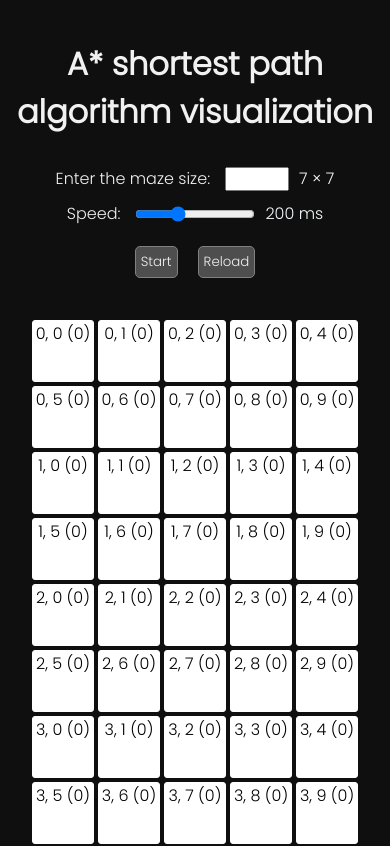
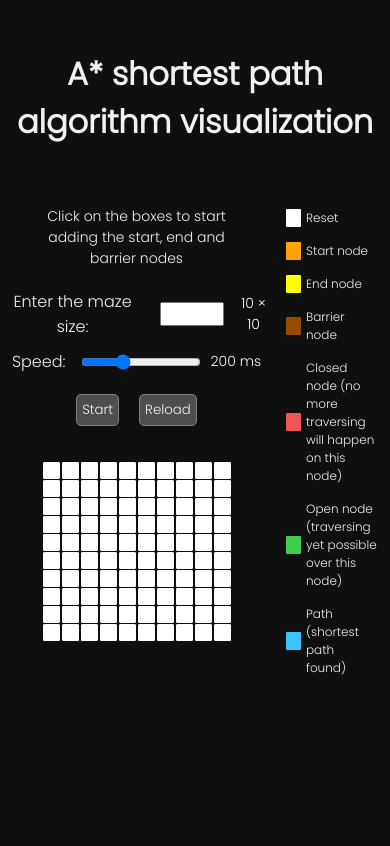
Before and after one commit to prtvi/astar-vis, a React (Create React App) app: page / in a window 390 px wide. Shown: the top 846 px of the page. Built offline with nearby package versions, Linux system fonts and the light colour scheme.

Commit message:
add legend, change UI
grid to be made responsive

```diff
--- a/public/style.css
+++ b/public/style.css
@@ -28,20 +28,24 @@ body {
 
 header {
 	text-align: center;
-	margin-top: 40px;
-	margin-bottom: 10px;
+	margin-top: 50px;
+	margin-bottom: 50px;
 }
 
 header h1 {
 	margin-bottom: 10px;
 }
 
+.form-and-grid {
+	width: 70%;
+	float: left;
+}
+
 /* input form */
 
 .input-form {
 	text-align: center;
-	margin: 10px 0 10px 0;
-	padding: 10px;
+	margin: 10px 0 25px 0;
 }
 
 .form-item {
@@ -52,6 +56,12 @@ header h1 {
 	display: flex;
 	justify-content: center;
 	align-items: center;
+}
+
+.form-item p {
+	width: 80%;
+	font-size: 14px;
+	margin-bottom: 10px;
 }
 
 .form-item input {
@@ -66,6 +76,7 @@ header h1 {
 }
 
 .form-item span {
+	font-size: 14px;
 	color: var(--color-subtext);
 }
 
@@ -88,22 +99,25 @@ header h1 {
 
 /* input form */
 
+/* grid */
+
 .grid {
 	text-align: center;
 }
 
 .row {
 	display: block;
+	height: 18px;
 }
 
 .cell {
 	display: inline-block;
-	width: 60px;
-	height: 60px;
-	margin: 2px;
+	width: 15px;
+	height: 15px;
+	margin: 1px;
 	background-color: var(--color-reset);
 	border: 1px solid var(--color-reset);
-	border-radius: 3px;
+	border-radius: 1px;
 	cursor: pointer;
 }
 
@@ -115,3 +129,36 @@ header h1 {
 .cell.barrier {
 	border: 1px solid var(--color-barrier);
 }
+
+/* grid */
+
+/* legend */
+
+.legend {
+	width: 25%;
+	margin: 10px 10px 10px 0;
+	float: right;
+}
+
+.legend-cell {
+	margin: 3px;
+	margin-bottom: 15px;
+	display: flex;
+	align-items: center;
+	justify-content: center;
+}
+
+.legend-cell div {
+	width: 18px;
+	height: 18px;
+	border-radius: 1px;
+	float: left;
+}
+
+.legend-cell span {
+	font-size: 12px;
+	margin-left: 5px;
+	width: 90%;
+}
+
+/* legend */
--- a/src/App.jsx
+++ b/src/App.jsx
@@ -2,16 +2,16 @@ import React from 'react';
 
 import Grid from './components/Grid';
 import InputForm from './components/InputForm';
+import Legend from './components/Legend';
 
-import { PriorityQueue } from './utils/pq';
+import { PriorityQueue } from './utils/pQueue';
 import {
 	getGrid,
 	getGridStates,
 	cellToCoords,
 	coordsToCell,
+	delay,
 } from './utils/cell';
-
-const delay = ms => new Promise(resolve => setTimeout(resolve, ms));
 
 export default function App() {
 	const [speed, setSpeed] = React.useState(50);
@@ -164,13 +164,22 @@ export default function App() {
 			<header>
 				<h1>A* shortest path algorithm visualization</h1>
 			</header>
+
+			<div className="form-and-grid">
 				<InputForm
 					updateGridOnInput={updateGridOnInput}
 					setGridSize={setGridSize}
 					setSpeed={setSpeed}
 					startVis={startVis}
 				/>
-			<Grid grid={getGridStates(grid)} updateGridOnClick={updateGridOnClick} />
+				<Grid
+					grid={getGridStates(grid)}
+					updateGridOnClick={updateGridOnClick}
+					gridSize={gridSize}
+				/>
+			</div>
+
+			<Legend />
 		</div>
 	);
 }
--- a/src/components/Cell.jsx
+++ b/src/components/Cell.jsx
@@ -67,10 +67,6 @@ export default function Cell(props) {
 	};
 
 	return (
-		<div className="cell" style={getCellStyle()} onClick={cellClickEL}>
-			<p>
-				{y}, {x} ({state})
-			</p>
-		</div>
+		<div className="cell" style={getCellStyle()} onClick={cellClickEL}></div>
 	);
 }
--- a/src/components/Grid.jsx
+++ b/src/components/Grid.jsx
@@ -3,7 +3,7 @@ import React from 'react';
 import Cell from './Cell';
 
 export default function Grid(props) {
-	const { grid, updateGridOnClick } = props;
+	const { grid, gridSize, updateGridOnClick } = props;
 
 	return (
 		<div className="grid">
@@ -15,6 +15,7 @@ export default function Grid(props) {
 							x={nCell}
 							y={nRow}
 							state={cell}
+							gridSize={gridSize}
 							updateGridOnClick={updateGridOnClick}
 						/>
 					))}
--- a/src/components/InputForm.jsx
+++ b/src/components/InputForm.jsx
@@ -1,6 +1,6 @@
 import React from 'react';
 
-const [minSize, maxSize, stepSize] = [7, 25, 1];
+const [minSize, maxSize, stepSize] = [10, 25, 1];
 const [minSpeed, maxSpeed, stepSpeed] = [50, 500, 50];
 
 export default function InputForm(props) {
@@ -33,6 +33,12 @@ export default function InputForm(props) {
 
 	return (
 		<div className="input-form">
+			<div className="form-item">
+				<p>
+					Click on the boxes to start adding the start, end and barrier nodes
+				</p>
+			</div>
+
 			<div className="form-item">
 				<label>Enter the maze size:</label>
 				<input
--- /dev/null
+++ b/src/components/Legend.jsx
@@ -0,0 +1,45 @@
+import React from 'react';
+
+const legendData = [
+	{
+		style: { backgroundColor: '#ffffff' },
+		data: 'Reset',
+	},
+	{
+		style: { backgroundColor: '#ffa500' },
+		data: 'Start node',
+	},
+	{
+		style: { backgroundColor: '#ffff00' },
+		data: 'End node',
+	},
+	{
+		style: { backgroundColor: '#964b00' },
+		data: 'Barrier node',
+	},
+	{
+		style: { backgroundColor: '#f05454' },
+		data: 'Closed node (no more traversing will happen on this node)',
+	},
+	{
+		style: { backgroundColor: '#3ccf4e' },
+		data: 'Open node (traversing yet possible over this node)',
+	},
+	{
+		style: { backgroundColor: '#3cc4fe' },
+		data: 'Path (shortest path found)',
+	},
+];
+
+export default function Legend() {
+	return (
+		<div className="legend">
+			{legendData.map(ld => (
+				<div className="legend-cell" key={ld.data}>
+					<div style={ld.style}></div>
+					<span>{ld.data}</span>
+				</div>
+			))}
+		</div>
+	);
+}
--- a/src/utils/cell.js
+++ b/src/utils/cell.js
@@ -89,3 +89,5 @@ export const coordsToCell = function (grid, coordsString) {
 	const [x, y] = coordsString.split(',');
 	return grid[+y][+x];
 };
+
+export const delay = ms => new Promise(resolve => setTimeout(resolve, ms));
--- /dev/null
+++ b/src/utils/pQueue.js
@@ -0,0 +1,57 @@
+// source from - https://www.geeksforgeeks.org/implementation-priority-queue-javascript/
+
+class QElement {
+	constructor(element, priority) {
+		this.element = element;
+		this.priority = priority;
+	}
+}
+
+export class PriorityQueue {
+	constructor() {
+		this.items = [];
+	}
+
+	enqueue(element, priority) {
+		const qElement = new QElement(element, priority);
+		let contain = false;
+
+		for (let i = 0; i < this.items.length; i++) {
+			if (this.items[i].priority > qElement.priority) {
+				this.items.splice(i, 0, qElement);
+				contain = true;
+				break;
+			}
+		}
+
+		if (!contain) {
+			this.items.push(qElement);
+		}
+	}
+
+	dequeue() {
+		if (this.isEmpty()) return 'Underflow';
+		return this.items.shift();
+	}
+
+	front() {
+		if (this.isEmpty()) return 'No elements in Queue';
+		return this.items[0];
+	}
+
+	rear() {
+		if (this.isEmpty()) return 'No elements in Queue';
+		return this.items[this.items.length - 1];
+	}
+
+	isEmpty() {
+		return this.items.length === 0;
+	}
+
+	printPQueue() {
+		let str = '';
+		for (let i = 0; i < this.items.length; i++)
+			str += this.items[i].element + ' ';
+		return str;
+	}
+}
--- a/src/utils/pq.js
+++ /dev/null
@@ -1,81 +0,0 @@
-class QElement {
-	constructor(element, priority) {
-		this.element = element;
-		this.priority = priority;
-	}
-}
-
-export class PriorityQueue {
-	constructor() {
-		this.items = [];
-	}
-
-	// enqueue function to add element
-	// to the queue as per priority
-	enqueue(element, priority) {
-		// creating object from queue element
-		var qElement = new QElement(element, priority);
-		var contain = false;
-
-		// iterating through the entire
-		// item array to add element at the
-		// correct location of the Queue
-		for (var i = 0; i < this.items.length; i++) {
-			if (this.items[i].priority > qElement.priority) {
-				// Once the correct location is found it is
-				// enqueued
-				this.items.splice(i, 0, qElement);
-				contain = true;
-				break;
-			}
-		}
-
-		// if the element have the highest priority
-		// it is added at the end of the queue
-		if (!contain) {
-			this.items.push(qElement);
-		}
-	}
-
-	// dequeue method to remove
-	// element from the queue
-	dequeue() {
-		// return the dequeued element
-		// and remove it.
-		// if the queue is empty
-		// returns Underflow
-		if (this.isEmpty()) return 'Underflow';
-		return this.items.shift();
-	}
-
-	// front function
-	front() {
-		// returns the highest priority element
-		// in the Priority queue without removing it.
-		if (this.isEmpty()) return 'No elements in Queue';
-		return this.items[0];
-	}
-
-	// rear function
-	rear() {
-		// returns the lowest priority
-		// element of the queue
-		if (this.isEmpty()) return 'No elements in Queue';
-		return this.items[this.items.length - 1];
-	}
-
-	// isEmpty function
-	isEmpty() {
-		// return true if the queue is empty.
-		return this.items.length === 0;
-	}
-
-	// printQueue function
-	// prints all the element of the queue
-	printPQueue() {
-		var str = '';
-		for (var i = 0; i < this.items.length; i++)
-			str += this.items[i].element + ' ';
-		return str;
-	}
-}
```
Lines whose indentation alone changed are shown as unchanged.
